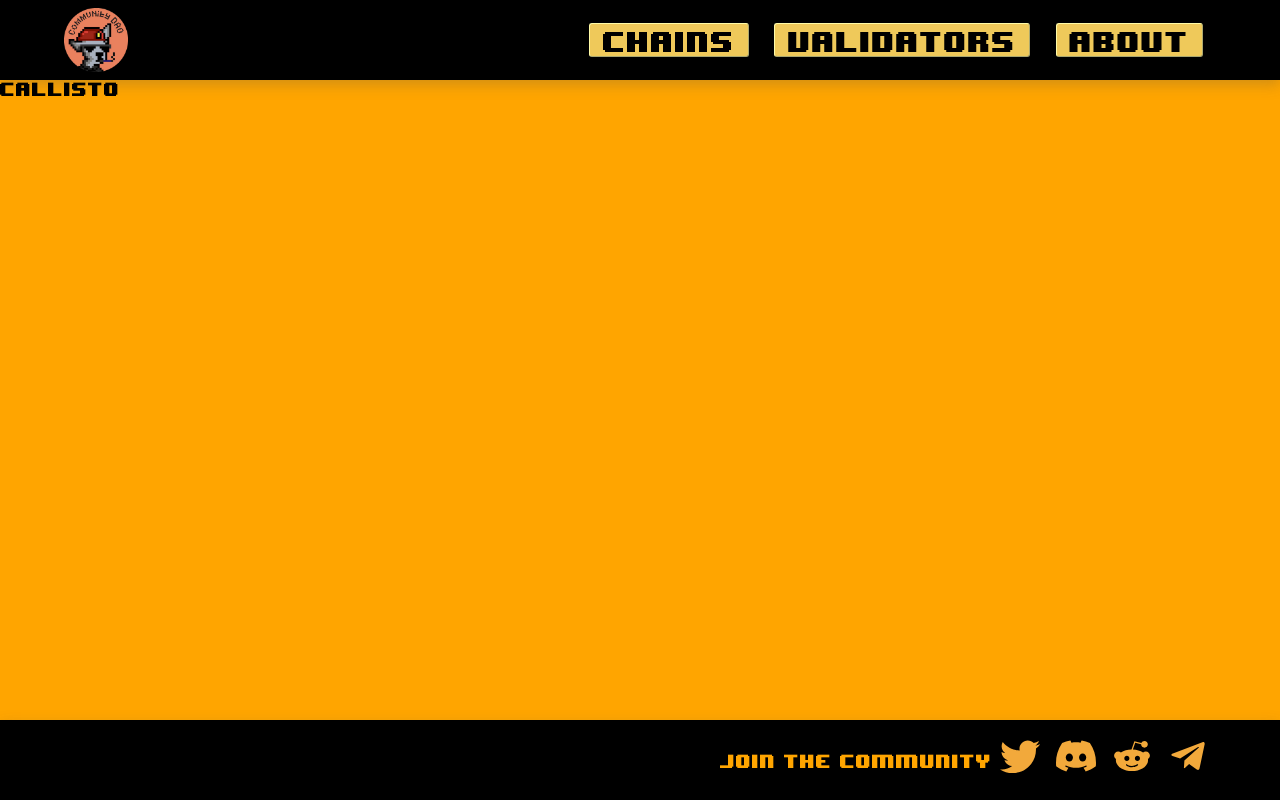
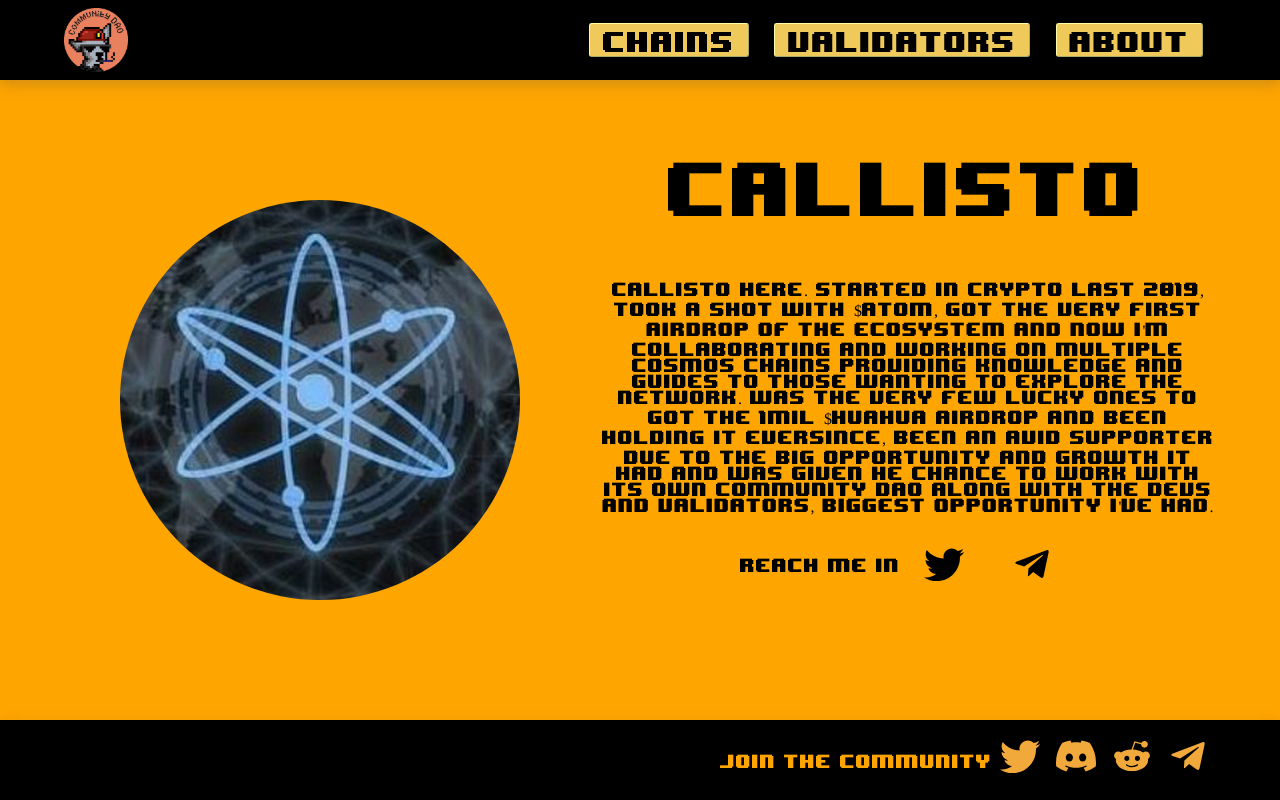
Before and after one commit to iam-agf/community-dao-website, a React (Create React App) app: page /member/callisto in a window 1280 px wide. Built offline with nearby package versions, Linux system fonts and the light colour scheme.

Commit message:
Member view update

```diff
--- a/src/data.jsx
+++ b/src/data.jsx
@@ -11,3 +11,10 @@ export let telegram = {
     "callisto": "https://t.me/CallistoCosmo",
     "jorin": "https://t.me/cosmo_jorin",
 }
+
+export let description = {
+    "karan": "Hi everyone, I am Karan Patel. Back when the pandemic began, I went full-time in Crypto and since then been doing Community management in our wonderful Cosmos ecosystem. You might know me from different Cosmos project communities like Sifchain, UMEE Network, Persistence, Comdex (Discord), and now in Chihuahua. I manage the respective community chats efficiently every day ensuring proper support/information is delivered swiftly to the users/core team. As you can see I am really passionate about Community management and on top of that, Another area where I excel at is BizDeV aka being a bridge between various projects to facilitate a meaningful dialogue between two or more teams to help forge long-term partnerships. In the past, I have also provided meaningful contribution /support to the various cosmos project teams regarding marketing which has been greatly appreciated by the projects. With that said, my goal will always be to ensure and contribute to Chihuahua, a useless MEME coin project's amazing community reaching new heights. In case of any question please feel free to reach me out.",
+    "nick": "My name is Nick Diaz aka Welding. I've been in crypto for 3-4 years. I found cosmos in 2021; It all started IBC tokens like Osmosis, ever since then, I've been in love with the cosmos ecosystem... A little friend came along called HUAHUA, I've been in love with huahua and I'll always adore chihuahua chain. I'm the co-lead of the chihuahua community DAO. Avid supporter of COSMOS. Currently, I work for a couple different teams but my heart belongs to chihuahua.",
+    "callisto": "Callisto here. Started in crypto last 2019, took a shot with $ATOM, got the very first airdrop of the ecosystem and now I'm collaborating and working on multiple Cosmos chains providing knowledge and guides to those wanting to explore the network. Was the very few lucky ones to got the 1mil $HUAHUA airdrop and been holding it eversince, been an avid supporter due to the big opportunity and growth it had and was given he chance to work with its own Community DAO along with the devs and validators, biggest opportunity I've had.",
+    "jorin": "Here Jorin. I discovered the whole cosmos in March of this year (2022) and never turn back on other ecosystems. You can find me in several chats treating bad people who are rude, but if you need help you can always reach me in telegram, discord or twitter, with the same tag ( cosmo_jorin ). Not much to tell about me, except that I'm good at Math (not meth, psycho) and coding trinkets.",
+}
--- a/src/sass/member.scss
+++ b/src/sass/member.scss
@@ -4,52 +4,75 @@
     background-color: orange;
     width: 100vw;
 
-    display: flex;
-    flex-direction: column;
+    &-content {
 
-    &-content {
         height: 80vh;
+        display: flex;
 
         &-title {
-            padding-top: 8vh;
+            padding-top: 4vh;
             text-align: center;
             font-size: 8vh;
-            padding-top: 5vh;
+            padding-bottom: 8vh;
         }
+
+        &-text {
+            height: 30vh;
+            overflow: scroll;
+        }
+
 
         &-description {
             width: 80vw;
-            margin: 0 10vw;
+            margin: 0 5vw 0 0;
             padding-top: 5vh;
             text-align: center;
             font-size: 2vh;
             padding-bottom: 5vh;
+            display: flex;
+            flex-direction: column;
         }
 
-        &-members {
-            width: 90vw;
-            margin: 0 5vw 2vh;
+        &-image {
+            width: 50vh;
+            height: 50vh;
+            margin: 15vh 10vh 15vh 15vh;
+            background-color: black;
+            border-radius: 50%;
+            display: block;
+        }
+
+        &-social {
+            margin: 3vh;
             display: flex;
             flex-direction: row;
             justify-content: center;
 
-            &-card {
+            &-text {
                 display: flex;
-                flex-direction: row;
-                justify-content: space-evenly;
-                width: 15vw;
-                margin: 0 3vw;
-
+                justify-content: center;
+                align-items: center;
             }
 
-            &-member {
-                width: 25vh;
-                margin: 5vh 15vh;
-                background-color: black;
-                border-radius: 50%;
+            a {
+                margin: 0 3vh;
             }
 
         }
     }
 
+    @media screen and (min-width: 600px) {
+        &-content {
+            display: flex;
+            flex-direction: row;
+        }
+    }
+
+    @media screen and (max-width: 600px) {
+        &-content {
+            display: flex;
+            flex-direction: column;
+        }
+    }
+
 }
--- a/src/views/Member.jsx
+++ b/src/views/Member.jsx
@@ -8,14 +8,22 @@ import callisto from "../assets/img/callisto.jpeg";
 import karan from "../assets/img/karan.jpeg";
 import jorin from "../assets/img/jorin.jpeg";
 import nick from "../assets/img/nick.jpeg";
-import { twitter, telegram } from "./../data";
+import { twitter, telegram, description } from "./../data";
+
+let images = {
+  "karan": karan,
+  "nick": nick,
+  "callisto": callisto,
+  "jorin": jorin
+}
 
 function Member() {
   let data = {
     "name": null,
     "twitter": null,
     "telegram": null,
-    "content": null
+    "content": null,
+    "image": null
   };
 
   let member = window.location.pathname.split("/");
@@ -24,12 +32,37 @@ function Member() {
     data.name = person;
     data.twitter = twitter[person];
     data.telegram = telegram[person];
+    data.image = images[person];
+    data.content = description[person];
   }
   return (
     <div className="member">
       <Header />
       <div className='member-content'>
-        {data.name}
+        <img className="member-content-image" src={data.image} alt="jorin" />
+        <div className='member-content-description'>
+          <div className='member-content-title'>
+            {data.name}
+          </div>
+          <div className='member-content-text'>
+            {data.content}
+          </div>
+          <div className="member-content-social">
+            <div className="member-content-social-text">Reach me in</div>
+            <div className="member-content-social-links">
+              <a target="_blank" href="https://twitter.com/ChiCommunityDAO">
+                <svg fill="#black" fillRule="nonzero" viewBox="0 0 50 50" width="5vh" height="5vh">
+                  <path d="M 50.0625 10.4375 C 48.214844 11.257813 46.234375 11.808594 44.152344 12.058594 C 46.277344 10.785156 47.910156 8.769531 48.675781 6.371094 C 46.691406 7.546875 44.484375 8.402344 42.144531 8.863281 C 40.269531 6.863281 37.597656 5.617188 34.640625 5.617188 C 28.960938 5.617188 24.355469 10.21875 24.355469 15.898438 C 24.355469 16.703125 24.449219 17.488281 24.625 18.242188 C 16.078125 17.8125 8.503906 13.71875 3.429688 7.496094 C 2.542969 9.019531 2.039063 10.785156 2.039063 12.667969 C 2.039063 16.234375 3.851563 19.382813 6.613281 21.230469 C 4.925781 21.175781 3.339844 20.710938 1.953125 19.941406 C 1.953125 19.984375 1.953125 20.027344 1.953125 20.070313 C 1.953125 25.054688 5.5 29.207031 10.199219 30.15625 C 9.339844 30.390625 8.429688 30.515625 7.492188 30.515625 C 6.828125 30.515625 6.183594 30.453125 5.554688 30.328125 C 6.867188 34.410156 10.664063 37.390625 15.160156 37.472656 C 11.644531 40.230469 7.210938 41.871094 2.390625 41.871094 C 1.558594 41.871094 0.742188 41.824219 -0.0585938 41.726563 C 4.488281 44.648438 9.894531 46.347656 15.703125 46.347656 C 34.617188 46.347656 44.960938 30.679688 44.960938 17.09375 C 44.960938 16.648438 44.949219 16.199219 44.933594 15.761719 C 46.941406 14.3125 48.683594 12.5 50.0625 10.4375 Z" />
+                </svg>
+              </a>
+              <a target="_blank" href="https://t.me/chihuahua_cosmos">
+                <svg fill="#black" fillRule="nonzero" width="5vh" height="5vh" viewBox="0 0 24 24">
+                  <path d="m20.665 3.717-17.73 6.837c-1.21.486-1.203 1.161-.222 1.462l4.552 1.42 10.532-6.645c.498-.303.953-.14.579.192l-8.533 7.701h-.002l.002.001-.314 4.692c.46 0 .663-.211.921-.46l2.211-2.15 4.599 3.397c.848.467 1.457.227 1.668-.785l3.019-14.228c.309-1.239-.473-1.8-1.282-1.434z" />
+                </svg>
+              </a>
+            </div>
+          </div>
+        </div>
       </div>
       <Footer />
     </div>
```
